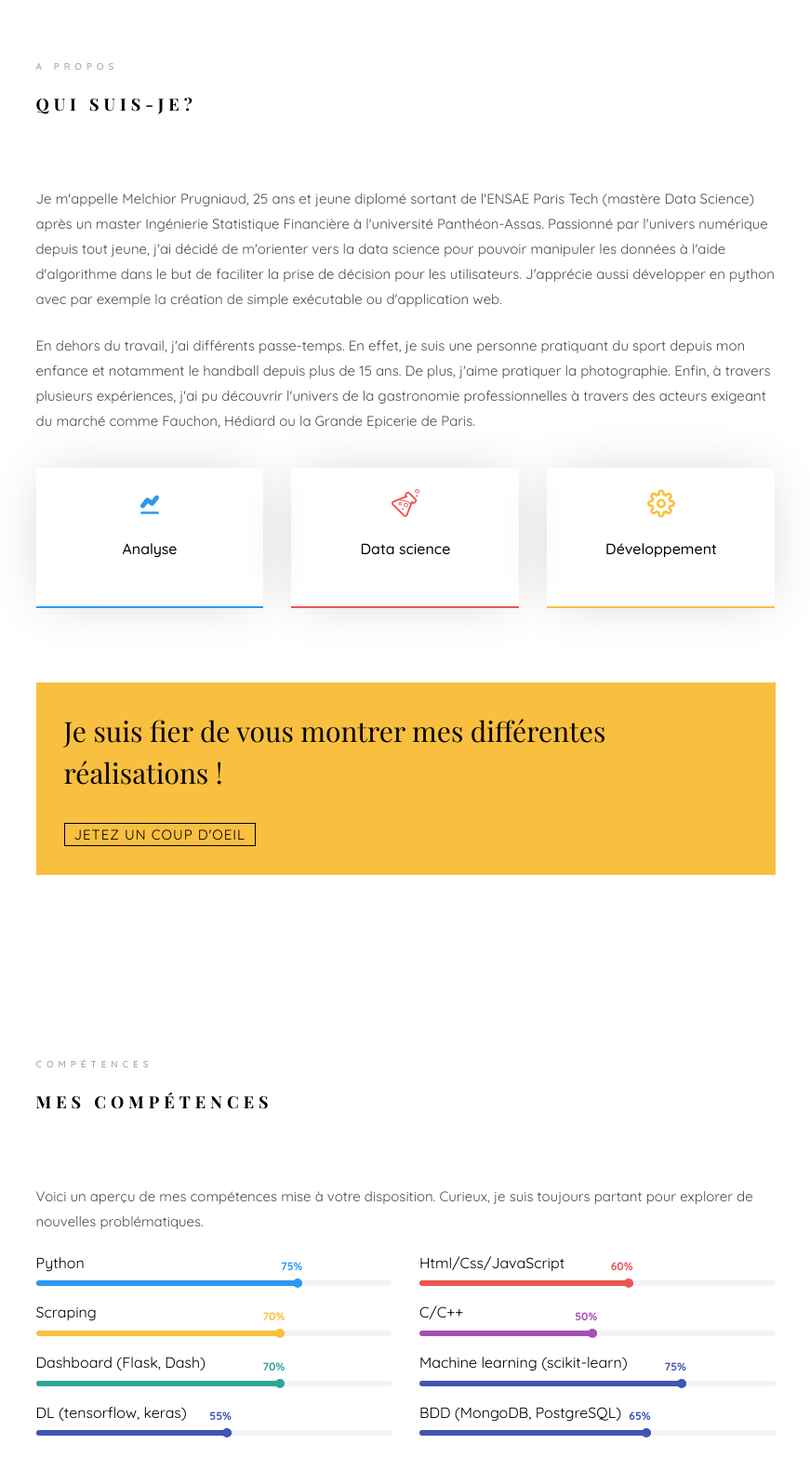
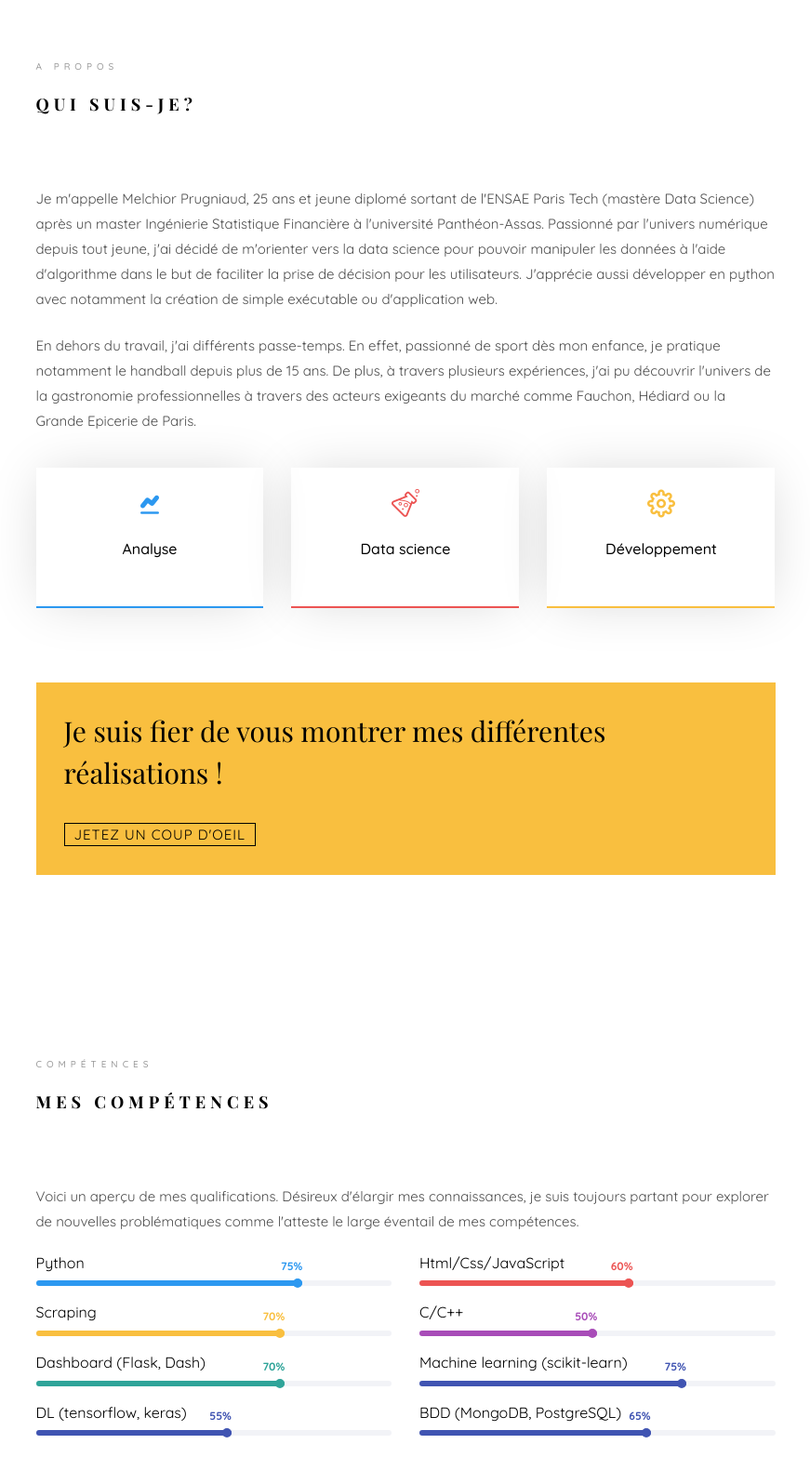
Before and after one commit to pihk94/Portfolio, a Flask app: page / in a window 1280 px wide. Shown: the part 947-2514 px from the top of the page at 93% size, without its empty margins (354-1225 px from the left). Run offline with Flask 2, Linux system fonts and the light colour scheme; some libraries are stand-ins or nearby versions; some web fonts are replaced.

Commit message:
Update index.html

```diff
--- a/app/templates/index.html
+++ b/app/templates/index.html
@@ -114,7 +114,7 @@
 					   				<div class="slider-text-inner">
 					   					<div class="desc" style="color:white">
 						   					<h1 style="color:white">Mes <br>réalisations</h1>
-												<h2 style="font-weight: 500;color:white">Aperçu des projets, tâches que j'ai effectué</h2>
+												<h2 style="font-weight: 500;color:white">Aperçu de mes projets</h2>
 												<p><a href="#portfolio" class="btn btn-primary btn-learn" style="font-weight: 500;color:white;border-color: white;">Mon Portfolio<i class="icon-briefcase3"></i></a></p>
 											</div>
 					   				</div>
@@ -137,10 +137,9 @@
 										<h2 class="colorlib-heading">Qui suis-je?</h2>
 										<p>Je m'appelle Melchior Prugniaud, 25 ans et jeune diplomé sortant de l'ENSAE Paris Tech (mastère Data Science) après un
 											master Ingénierie Statistique Financière à l'université Panthéon-Assas. Passionné par l'univers numérique depuis tout jeune, j'ai décidé de m'orienter vers la data science pour
-											pouvoir manipuler les données à l'aide d'algorithme dans le but de faciliter la prise de décision pour les utilisateurs. J'apprécie aussi développer en python avec par exemple la création de simple exécutable ou d'application web.
+											pouvoir manipuler les données à l'aide d'algorithme dans le but de faciliter la prise de décision pour les utilisateurs. J'apprécie aussi développer en python avec notamment la création de simple exécutable ou d'application web.
 										</p>
-										<p>En dehors du travail, j'ai différents passe-temps. En effet, je suis une personne pratiquant du sport depuis mon enfance et notamment le handball depuis plus de 15 ans. De plus, j'aime pratiquer la photographie.
-											Enfin, à travers plusieurs expériences, j'ai pu découvrir l'univers de la gastronomie professionnelles à travers des acteurs exigeant du marché comme Fauchon, Hédiard ou la Grande Epicerie de Paris.  </p>
+										<p>En dehors du travail, j'ai différents passe-temps. En effet, passionné de sport dès mon enfance, je pratique notamment le handball depuis plus de 15 ans. De plus, à travers plusieurs expériences, j'ai pu découvrir l'univers de la gastronomie professionnelles à travers des acteurs exigeants du marché comme Fauchon, Hédiard ou la Grande Epicerie de Paris.  </p>
 									</div>
 								</div>
 							</div>
@@ -302,7 +301,7 @@
 					<div class="row">
 						<div class="col-md-12 animate-box" data-animate-effect="fadeInLeft">
 							<p>
-								Voici un aperçu de mes compétences mise à votre disposition. Curieux, je suis toujours partant pour explorer de nouvelles problématiques.
+								Voici un aperçu de mes qualifications. Désireux d'élargir mes connaissances, je suis toujours partant pour explorer de nouvelles problématiques comme l'atteste le large éventail de mes compétences.
 							</p>
 						</div>
 						<div class="col-md-6 animate-box" data-animate-effect="fadeInLeft">
```
Also changed, not shown: other parts of app/templates/index.html (+2 -2 lines).
